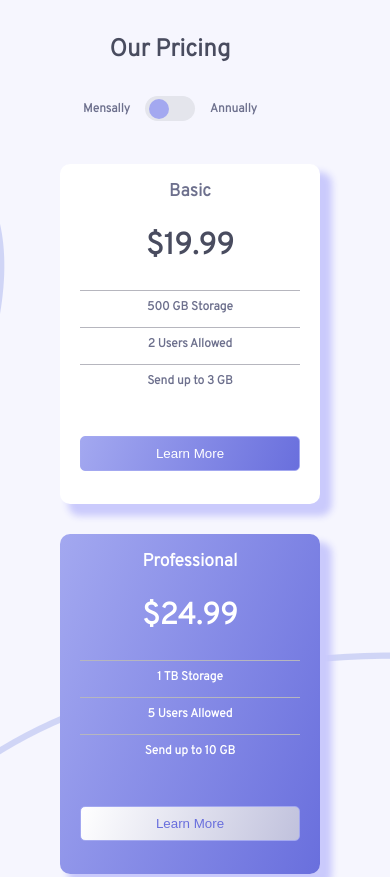
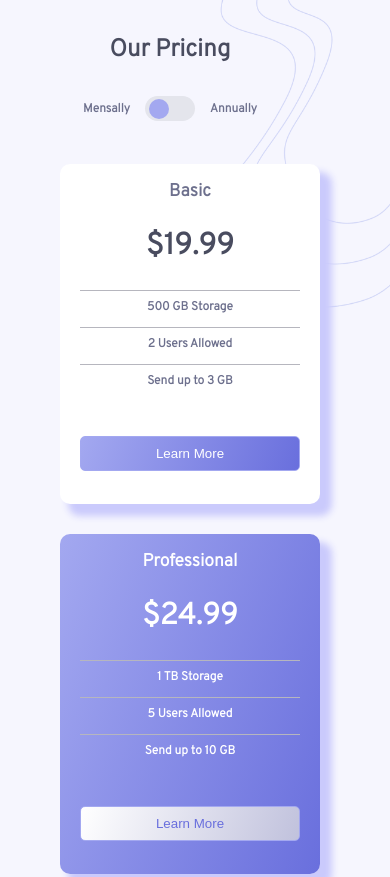
Before and after one commit to carolbianchini/pricing-component-with-toggle, a plain HTML site: page index.html in a window 390 px wide. Shown: the top 877 px of the page. Drawn offline with Linux system fonts and the light colour scheme.

Commit message:
final upd

```diff
--- a/CSS/style.css
+++ b/CSS/style.css
@@ -198,7 +198,9 @@ a {
         justify-content: center;
         text-align: center;
         height: 1600px;
-        background: url(../images/bg-bottom.png) no-repeat bottom left, url(../images/bg-top.png) no-repeat top right;
+        background: url(../images/bg-bottom.png) bottom left, url(../images/bg-top.png) top right;
+        background-repeat: no-repeat;
+        background-size: 45%;
         background-color:hsl(240, 78%, 98%);
     }
 
```
